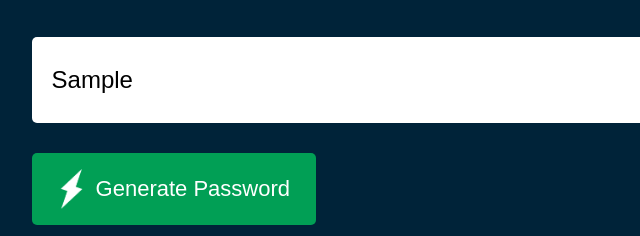
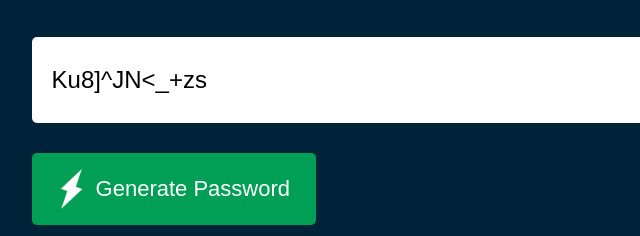
Before and after one commit to abin0001/random-pass-gen, a plain HTML site: page index.html in a window 1280 px wide. Both pictures are taken after typing "Sample" into the empty fields and a click on the button "Generate Password". Shown: the part 271-507 px from the top of the page, 122-762 px from the left. Drawn offline with Linux system fonts and the light colour scheme.

Commit message:
back-end integrated

```diff
--- a/index.html
+++ b/index.html
@@ -13,10 +13,10 @@
         <h1>Generate a <br> <span>Random Password</span></h1>
         <div class="display">
             <input type="text" id="password" placeholder="Password">
-            <img src="/images/copy.png" alt="">
+            <img onclick="copyPassword()" src="/images/copy.png" alt="">
         </div>
 
-        <button><img src="images/generate.png" alt=""> Generate Password</button>
+        <button onclick="createPassword()"><img src="images/generate.png" alt=""> Generate Password</button>
     </div>
 </body>
 
--- a/scripts.js
+++ b/scripts.js
@@ -0,0 +1,29 @@
+const passwordBox=document.getElementById("password");
+const lenght=12;
+
+const upperCase="ABCDEFGHIJKLMNOPQRSTUVWXYZ";
+const lowerCase="abcdefghijklmnopqrstuvwxyz";
+const numbers="0123456789";
+const symbols ="@#$%^&*()_+~|}{[]></-=";
+
+const allChars = upperCase+lowerCase+numbers+symbols;
+
+function createPassword(){
+    let password="";
+    password+=upperCase[Math.floor(Math.random() * upperCase.length)];
+    password+=lowerCase[Math.floor(Math.random() * lowerCase.length)];
+    password+=numbers[Math.floor(Math.random() * numbers.length)];
+    password+=symbols[Math.floor(Math.random() * symbols.length)];
+
+    while(lenght > password.length){
+
+        password+=allChars[Math.floor(Math.random() * allChars.length)];
+    }
+    passwordBox.value=password;
+}
+
+
+function copyPassword(){
+    passwordBox.select();
+    document.execCommand("copy")
+}
```
